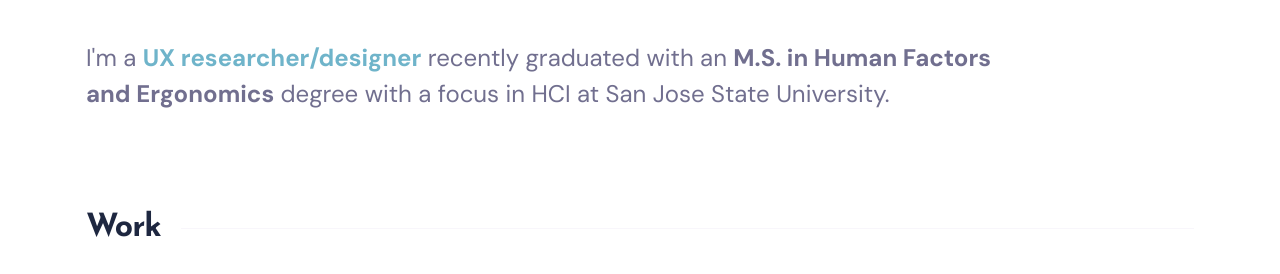
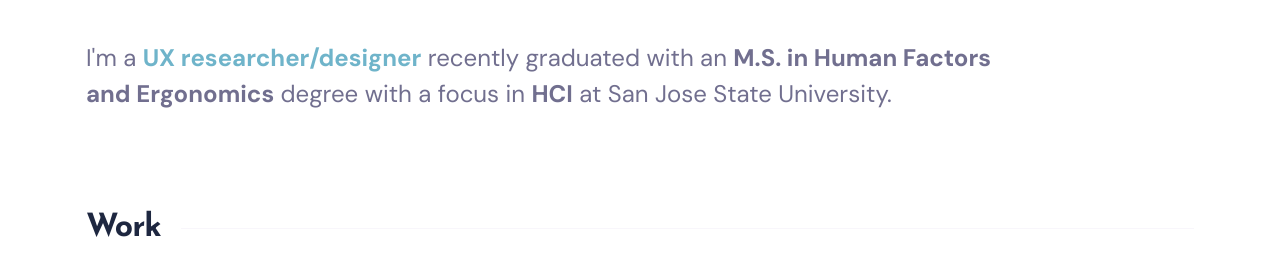
Before and after one commit to heegi/heegiyun.com, a Jekyll site: the page built from index.html, in a window 1280 px wide. Shown: the part 410-684 px from the top of the page. Built offline with Jekyll 4.4.1, drawn with Linux system fonts in a browser that asks for light colours; nearby versions of some CDN libraries.

```diff
--- a/_data/settings.yml
+++ b/_data/settings.yml
@@ -20,7 +20,7 @@
 # Hero Settings
 hero:
   hero__title: Hi, I'm Heegi
-  hero__description: I'm a <b style="color:#6fb4ca">UX researcher/designer</b> recently graduated with an <b>M.S. in Human Factors and Ergonomics</b> degree with a focus in HCI at San Jose State University.
+  hero__description: I'm a <b style="color:#6fb4ca">UX researcher/designer</b> recently graduated with an <b>M.S. in Human Factors and Ergonomics</b> degree with a focus in <b>HCI</b> at San Jose State University.
 
 
 #-------------------------------
```
Also changed, not shown: images/advanced.jpeg, images/listings.jpeg, images/notes_more.jpeg, images/updates_more.jpeg.
